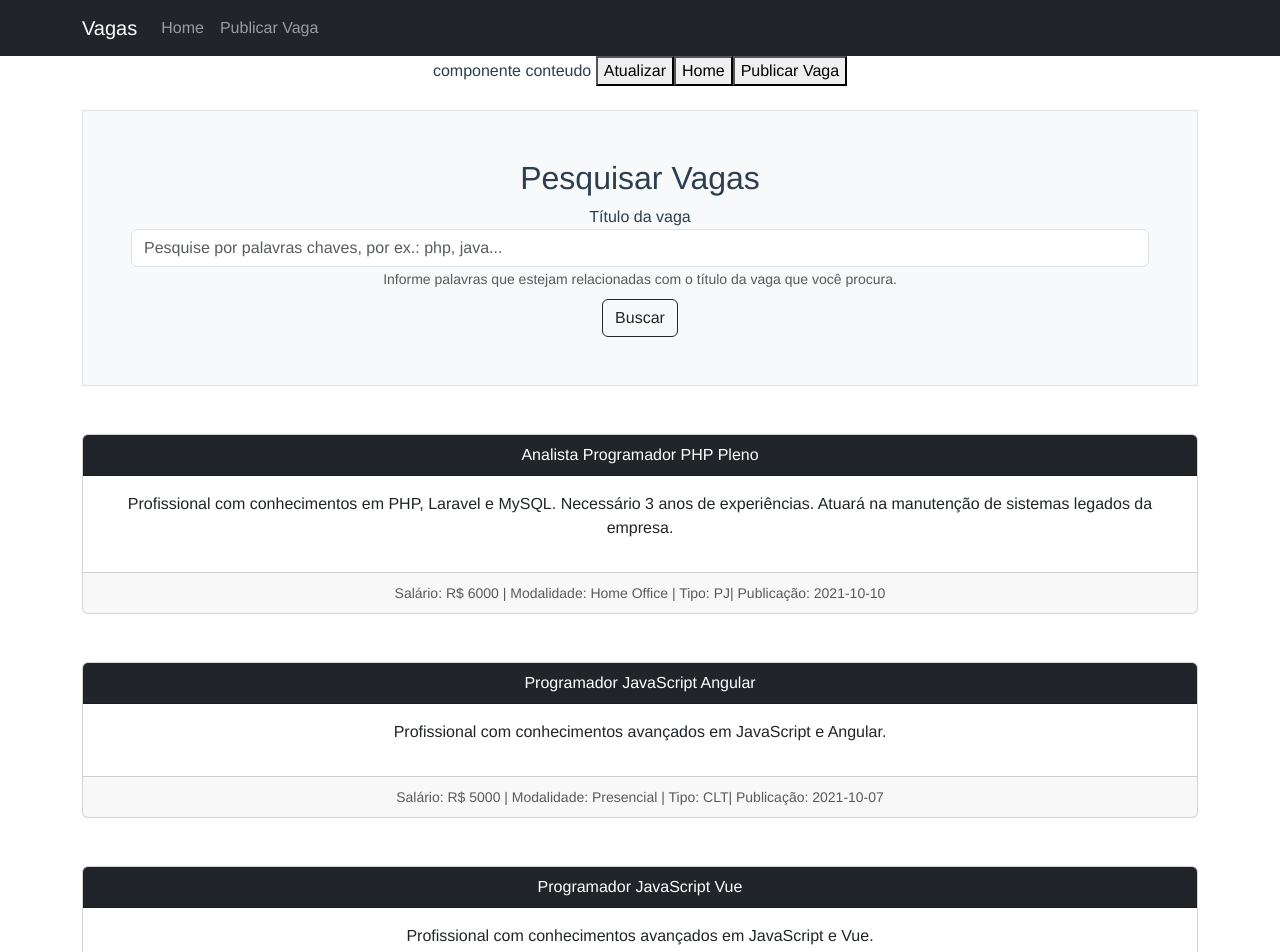
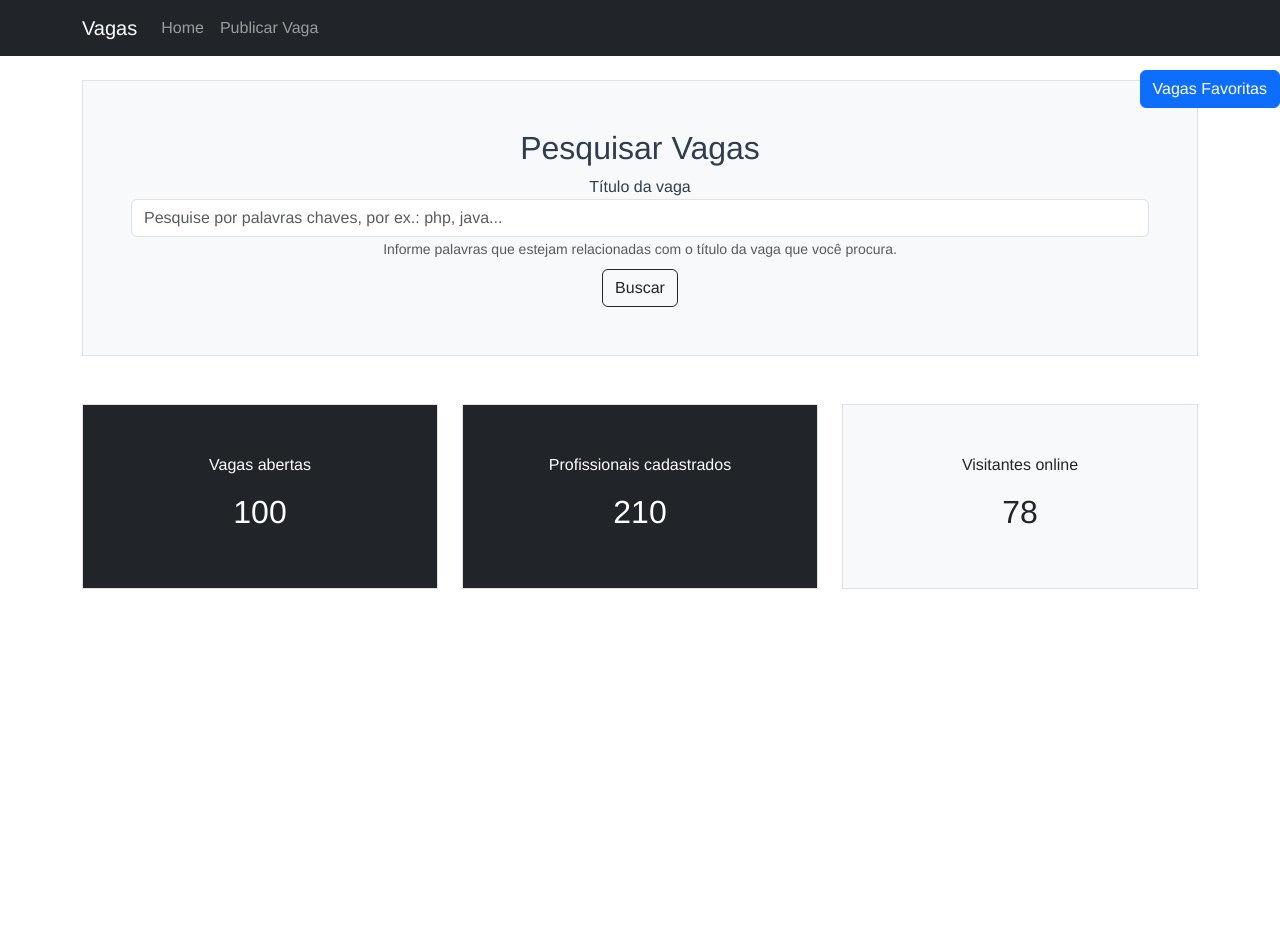
Before and after one commit to beamedeiros/vagas-vuejs, a Vue app: page / in a window 1280 px wide. Shown: the top 952 px of the page. After the commit the page ends 800 px from the top, so only its background shows below. Built offline with nearby package versions, Linux system fonts and the light colour scheme.

Commit message:
favoritando vagas com emitter

```diff
--- a/package.json
+++ b/package.json
@@ -9,6 +9,7 @@
   },
   "dependencies": {
     "core-js": "^3.8.3",
+    "mitt": "^3.0.0",
     "vue": "^3.2.13"
   },
   "devDependencies": {
--- a/src/App.vue
+++ b/src/App.vue
@@ -1,9 +1,11 @@
 <template>
-  <Topo/>
-  <Conteudo/>
+  <VagasFavoritas/>
+  <Topo @navegar="componente= $event"/>
+  <Conteudo :conteudo="componente" />
 </template>
 
 <script>
+import VagasFavoritas from './components/comuns/VagasFavoritas.vue';
 import Conteudo from './components/layouts/Conteudo.vue';
 import Topo from './components/layouts/Topo.vue';
 
@@ -11,8 +13,12 @@
   name: 'App',
   components: {
     Topo,
-    Conteudo
-}
+    Conteudo,
+    VagasFavoritas
+},
+  data: () => ({
+    componente: 'HomePage'
+  }),
 }
 </script>
 
--- a/src/components/comuns/VagaComum.vue
+++ b/src/components/comuns/VagaComum.vue
@@ -1,13 +1,25 @@
 <template>
     <div class="card">
         <div class="card-header bg-dark text-white">
-            {{ titulo }}
+            <div class="row">
+                <div class="col d-flex justify-content-between">
+                    <div>
+                        {{ titulo }}
+                    </div>
+                    <div>
+                        <div class="form-check form-switch">
+                            <input class="form-check-input" type="checkbox" v-model="favoritada">
+                            <label class="form-check-label">Favoritar</label>
+                            </div>
+                    </div>
+                </div>
+            </div>
         </div>
         <div class="card-body">
             <p>{{ descricao }}</p>
         </div>
         <div class="card-footer">
-            <small class="text-muted">Salário: R$ {{ salario }} | Modalidade: {{ modalidade }} | Tipo: {{ tipo }}|
+            <small class="text-muted">Salário: R$ {{ salario }} | Modalidade: {{ getModalidade }} | Tipo: {{ getTipo }}|
                 Publicação: {{ publicacao }}</small>
         </div>
     </div>
@@ -16,7 +28,18 @@
 <script>
 export default {
     name: "VagaComum",
-    // props: ['titulo', 'descricao', 'salario', 'modalidade', 'tipo', 'publicacao'],
+    data: () => ({
+        favoritada: false
+    }),
+    watch: {
+        favoritada(valorNovo) {
+            if(valorNovo) {
+                this.emitter.emit('favoritarVaga', this.titulo)
+            } else {
+                this.emitter.emit('desfavoritarVaga', this.titulo)
+            }
+        }
+    },
     props: {
         titulo: {
             type: String,
@@ -46,5 +69,21 @@
             required: true
         }
     },
+    computed: {
+        getModalidade(){
+            switch(this.modalidade) {
+                case '1': return 'Home Office'
+                case '2': return 'Presencial'
+            }
+            return ''
+        },
+        getTipo(){
+            switch(this.tipo) {
+                case '1': return 'CLT'
+                case '2': return 'PJ'
+            }
+            return ''
+        },
+    },
 }
 </script>
--- /dev/null
+++ b/src/components/comuns/VagasFavoritas.vue
@@ -0,0 +1,47 @@
+<template>
+    <div>
+        <div class="div-vagas-favoritas">
+            <button class="btn btn-primary" type="button" data-bs-toggle="offcanvas" data-bs-target="#offcanvasRight"
+                aria-controls="offcanvasRight">Vagas Favoritas</button>
+        </div>
+        <div class="offcanvas offcanvas-end" tabindex="-1" id="offcanvasRight" aria-labelledby="offcanvasRightLabel">
+            <div class="offcanvas-header">
+                <h5 class="offcanvas-title" id="offcanvasRightLabel">Vagas Favoritadas</h5>
+                <button type="button" class="btn-close" data-bs-dismiss="offcanvas" aria-label="Close"></button>
+            </div>
+            <div class="offcanvas-body">
+                <ul class="list-group">
+                    <li class="list-group-item" v-for="(vaga, index) in vagas" :key="index">
+                        {{ vaga }}
+                    </li>
+                </ul>
+            </div>
+        </div>
+    </div>
+</template>
+
+<script>
+export default {
+    name: 'VagasFavoritas',
+    mounted() {
+        this.emitter.on('favoritarVaga', (titulo) => {
+            this.vagas.push(titulo)
+        })
+        this.emitter.on('desfavoritarVaga', (titulo) => {
+            let indiceArray = this.vagas.indexOf(titulo)
+            if(indiceArray !== -1) this.vagas.splice(indiceArray, 1) //remover um elemento a partir de um índice do Array
+        })
+    },
+    data: () => ({
+        vagas: []
+    }),
+}
+</script>
+
+<style scoped>
+.div-vagas-favoritas {
+    position: absolute;
+    z-index: 1;
+    top: 70px;
+    right: 0px;
+}</style>
--- a/src/components/layouts/Conteudo.vue
+++ b/src/components/layouts/Conteudo.vue
@@ -1,12 +1,5 @@
 <template>
   <div>
-    {{ titulo }}
-    <button @click="atualizarComponente()">Atualizar</button>
-    <button @click="conteudo = 'home-page'">Home</button>
-    <button @click="conteudo = 'publicar-vaga'">Publicar Vaga</button>
-    <!-- renderizar de modo dinâmico os componentes home e publicar vaga -->
-    <!-- <HomePage />
-    <PublicarVaga /> -->
     <KeepAlive>
       <component :is="conteudo" />
     </KeepAlive>
@@ -18,54 +11,16 @@
 import PublicarVaga from '@/components/views/PublicarVaga.vue';
 export default {
   name: 'ConteudoLayout',
+  props: {
+    conteudo: {
+      type: String,
+      required: true
+    }
+  },
   components: {
     HomePage,
     PublicarVaga
   },
-  data: () => ({
-    teste: 'O componente foi criado',
-    titulo: 'componente conteudo',
-    conteudo: 'home-page'
-  }),
-  methods: {
-    atualizarComponente() {
-      this.titulo += "*"
-    }
-  },
-  // beforeCreate(){
-  //   console.log('Antes de Criar', this.teste)
-  // },
-  // created() {
-  //   console.log('Criado', this.teste)
-  // },
-  // beforeMount() {
-  //   console.log('Antes de montar o template')
-  // },
-  // mounted() {
-  //   console.log('Montado')
-  // },
-  // beforeUpdate() {
-  //   console.log('Antes de atualizar')
-  // },
-  // updated() {
-  //   console.log('Atualizado')
-  // },
-  // beforeUnmount() {
-  //   console.log('Antes de desmontar')
-  // },
-  // unmounted(){
-  //   console.log('Desmontado')
-  // },
-  // errorCaptured(){
-  //   console.log('Erro capturado')
-  // },
-  // renderTracked() {
-  //   console.log('Re-renderização rastreada')
-  // },
-  // renderTriggered() {
-  //   console.log('Re-renderização acionada')
-  // },
-
 }
 </script>
 
--- a/src/components/layouts/Topo.vue
+++ b/src/components/layouts/Topo.vue
@@ -9,10 +9,10 @@
       <div class="collapse navbar-collapse" id="navbarSupportedContent">
         <ul class="navbar-nav me-auto mb-2 mb-lg-0">
           <li class="nav-item">
-            <a class="nav-link" href="#">Home</a>
+            <a class="nav-link" href="#" @click="navegarPara('HomePage')">Home</a>
           </li>
           <li class="nav-item">
-            <a class="nav-link" href="#">Publicar Vaga</a>
+            <a class="nav-link" href="#" @click="navegarPara('PublicarVaga')">Publicar Vaga</a>
           </li>
         </ul>
       </div>
@@ -23,6 +23,11 @@
 <script>
 export default {
   name: 'TopoLayout',
+  methods: {
+    navegarPara(e) {
+      this.$emit('navegar', e)
+    }
+  }
 }
 </script>
 
--- a/src/components/views/HomePage.vue
+++ b/src/components/views/HomePage.vue
@@ -8,9 +8,7 @@
 
         <div class="row mt-5" v-for="(vaga, index) in vagas" :key="index">
             <div class="col">
-                <VagaComum
-                v-bind="vaga"
-                />
+                <VagaComum v-bind="vaga" />
             </div>
         </div>
         <div class="row mt-5">
@@ -40,46 +38,7 @@
     data: () => ({
         usuariosOnline: 0,
         vagas: [
-            {
-                titulo: 'Analista Programador PHP Pleno',
-                descricao: 'Profissional com conhecimentos em PHP, Laravel e MySQL. Necessário 3 anos de experiências. Atuará na manutenção de sistemas legados da empresa.',
-                salario: 6000,
-                modalidade: 'Home Office',
-                tipo: 'PJ',
-                publicacao: '2021-10-10'
-            },
-            {
-                titulo: 'Programador JavaScript Angular',
-                descricao: 'Profissional com conhecimentos avançados em JavaScript e Angular.',
-                salario: 5000,
-                modalidade: 'Presencial',
-                tipo: 'CLT',
-                publicacao: '2021-10-07'
-            },
-            {
-                titulo: 'Programador JavaScript Vue',
-                descricao: 'Profissional com conhecimentos avançados em JavaScript e Vue.',
-                salario: 5000,
-                modalidade: 'Home Office',
-                tipo: 'CLT',
-                publicacao: '2021-10-06'
-            },
-            {
-                titulo: 'Analista de Banco de Dados Sênior',
-                descricao: 'Domínio dos bancos de dados SQL Server, Oracle, Postgre e MySQL',
-                salario: 9000,
-                modalidade: 'Presencial',
-                tipo: 'PJ',
-                publicacao: '2021-10-06'
-            },
-            {
-                titulo: 'Programador Web Júnior',
-                descricao: 'Conhecimentos básicos em HTML, CSS, JavaScript, Bootstrap, PHP e MySQL',
-                salario: 3000,
-                modalidade: 'Presencial',
-                tipo: 'CLT',
-                publicacao: '2021-10-05'
-            }
+
         ]
     }),
     methods: {
@@ -90,6 +49,9 @@
     created() {
         setInterval(this.getUsuariosOnline, 1000) //a cada 1s
     },
+    activated() {
+        this.vagas = JSON.parse(localStorage.getItem('vagas'))
+    }
 }
 </script>
 
--- a/src/components/views/PublicarVaga.vue
+++ b/src/components/views/PublicarVaga.vue
@@ -64,12 +64,15 @@
         descricao: null,
         salario: null,
         modalidade: null,
-        tipo: null
+        tipo: null,
+        publicacao: null
     }),
     methods: {
         salvarVaga() {
+            let tempoDecorrido = Date.now()
+            let dataAtual = new Date(tempoDecorrido)
+
             let vagas = JSON.parse(localStorage.getItem('vagas'))
-            console.log(vagas)
 
             if(!vagas) vagas = []
 
@@ -78,7 +81,8 @@
                 descricao: this.descricao,
                 salario: this.salario,
                 modalidade: this.modalidade,
-                tipo: this.tipo
+                tipo: this.tipo,
+                publicacao: dataAtual.toISOString
             })
             localStorage.setItem('vagas', JSON.stringify(vagas))
         }
--- a/src/main.js
+++ b/src/main.js
@@ -1,4 +1,19 @@
 import { createApp } from 'vue'
 import App from './App.vue'
 
-createApp(App).mount('#app')
+//importar o pacote mitt
+import mitt from 'mitt'
+
+//criar instância do pacote mitt
+const emitter = mitt()
+
+//iniciar instância do vue com base no componente app
+//createApp(App).mount('#app')
+const app = createApp(App)
+
+//configurar a instância do pacote mitt como sendo uma propriedade global
+//essa propriedade global estará disponível para todas as instâncias de componentes dentro do app
+app.config.globalProperties.emitter = emitter
+
+//associar a instância do vue com o elemento html de id app
+app.mount('#app')
```
Also changed, not shown: 1 other file (tests, documents, lock files or other folders).
